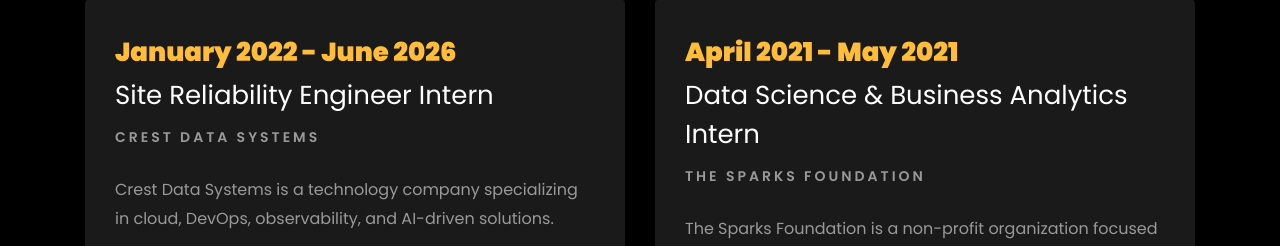
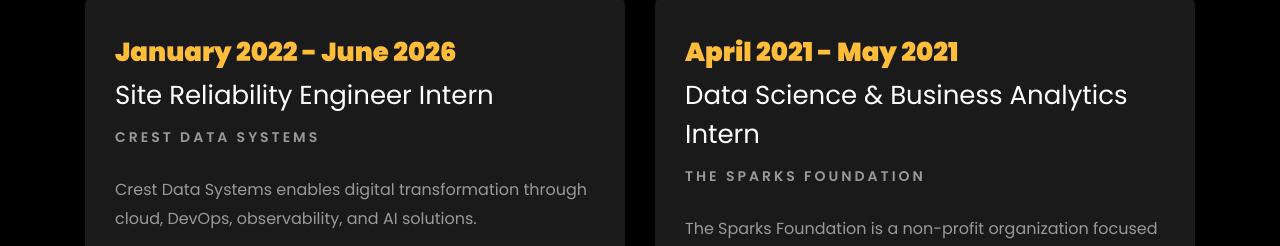
Before and after one commit to jsanghavi4593/jainil_sanghavi_sre.portfolio, a plain HTML site: page index.html in a window 1280 px wide. Shown: the part 2683-2929 px from the top of the page. Drawn offline with Linux system fonts and the light colour scheme; files whose address does not match are found by name.

Commit message:
Update index.html
Updated the description of Crest Data Systems to emphasize its role in enabling digital transformation through various technology solutions.

```diff
--- a/index.html
+++ b/index.html
@@ -355,7 +355,7 @@
 						<span class="date">January 2022 - June 2026</span>
 						<h2>Site Reliability Engineer Intern</h2>
 						<span class="position">Crest Data Systems</span>
-						<p class="mt-4">Crest Data Systems is a technology company specializing in cloud, DevOps, observability, and AI-driven solutions.
+						<p class="mt-4">Crest Data Systems enables digital transformation through cloud, DevOps, observability, and AI solutions.
 							<ul>
 								<li>Assisted in monitoring and maintaining cloud infrastructure to ensure system reliability and performance.</li>
 								<li>Supported incident management, log analysis, and troubleshooting for production environments.</li>
```
